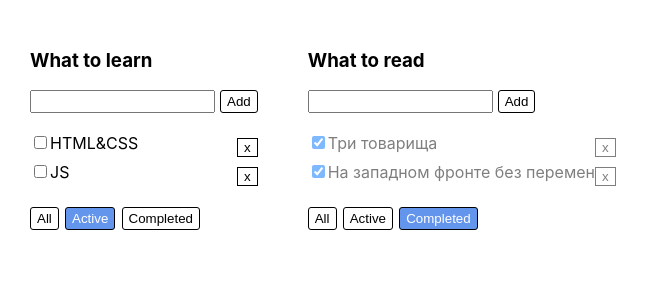
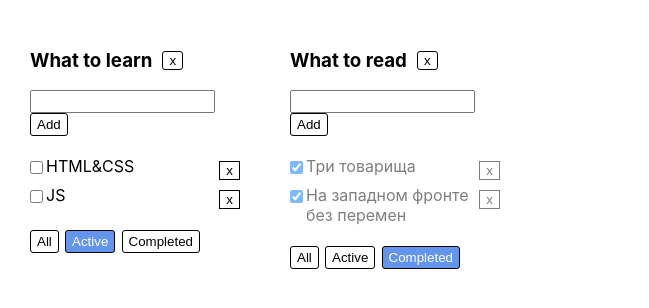
Before and after one commit to KuhniaDruggist/todo, a React (Create React App) app: page / in a window 1280 px wide. Shown: the top 308 px of the page, without its empty margins (0-649 px from the left). Built offline with nearby package versions, Linux system fonts and the light colour scheme.

Commit message:
Refactor the functions to fit the new data structure. Adds the logic of dropping out errors, adding tasks, filtering.

```diff
--- a/src/components/Todolist.tsx
+++ b/src/components/Todolist.tsx
@@ -1,7 +1,7 @@
 import React, {ChangeEvent, KeyboardEvent, useState} from 'react';
 import {FilterValuesType} from '../App';
 
-type TaskType = {
+export type TaskType = {
     id: string
     title: string
     isDone: boolean
@@ -9,11 +9,13 @@ type TaskType = {
 
 type TodolistPropsType = {
     title: string
+    todoListId: string
     tasks: TaskType[]
-    addTask: (newTitle: string) => void
-    removeTask: (taskId: string) => void
-    changeFilter: (value: FilterValuesType) => void
-    changeTaskStatus: (taskId: string, isDone: boolean) => void
+    removeTodoList: (todoListId: string) => void
+    addTask: (newTitle: string, todoListId: string) => void
+    removeTask: (taskId: string, todoListId: string) => void
+    changeFilter: (filter: FilterValuesType, todoListId: string) => void
+    changeTaskStatus: (taskId: string, isDone: boolean, todoListId: string) => void
     filter: FilterValuesType
 }
 
@@ -21,19 +23,21 @@ function Todolist(props: TodolistPropsType) {
     let [titleNewTask, setTitleNewTask] = useState<string>('');
     let [error, setError] = useState<string>('');
 
-    const addTask = ()  => {
+    const removeTodoHandler = () => {
+        props.removeTodoList(props.todoListId);
+    }
+    const addTask = () => {
         if(!titleNewTask.trim()) {
             setError('Field is required!');
             return;
         }
-        props.addTask(titleNewTask.trim());
+        props.addTask(titleNewTask.trim(), props.todoListId);
         setTitleNewTask('');
     }
 
     const onChangeHandler = (e: ChangeEvent<HTMLInputElement>) => {
         setTitleNewTask(e.currentTarget.value);
     }
-
     const onPressKeyHandler = (e: KeyboardEvent<HTMLInputElement>) => {
         if (error && e.key === ' ') {
             return;
@@ -46,9 +50,9 @@ function Todolist(props: TodolistPropsType) {
         }
     }
 
-    const onAllFilterHandler = ()  => props.changeFilter('all');
-    const onActiveFilterHandler = () => props.changeFilter('active');
-    const onCompletedFilterHandler = () => props.changeFilter('completed');
+    const onAllFilterHandler = ()  => props.changeFilter('all', props.todoListId);
+    const onActiveFilterHandler = () => props.changeFilter('active', props.todoListId);
+    const onCompletedFilterHandler = () => props.changeFilter('completed', props.todoListId);
 
     const inputTitleClass = `${'input'} ${ error ? 'error' : '' }`;
 
@@ -57,8 +61,11 @@ function Todolist(props: TodolistPropsType) {
     const buttonCompletedClass = `${'filterButton'} ${ props.filter === 'completed' ? 'activeFilterButton' : ''}`;
 
     return (
-        <div>
-            <h3>{props.title}</h3>
+        <div className={'todoList'}>
+            <div className='todoHeader'>
+                <h3>{props.title}</h3>
+                <button className='removeTodoButton' type="button" onClick={ removeTodoHandler }>x</button>
+            </div>
             <div>
                 <input value={ titleNewTask }
                        className={ inputTitleClass }
@@ -70,15 +77,15 @@ function Todolist(props: TodolistPropsType) {
             <ul className={'list'}>
                 {
                     props.tasks.map(task => {
-                        const onClickHandler = () => props.removeTask(task.id);
+                        const onClickHandler = () => props.removeTask(task.id, props.todoListId);
                         const onChangeHandler = (e: ChangeEvent<HTMLInputElement>) => {
                             let taskStatus = e.currentTarget.checked;
-                            props.changeTaskStatus(task.id, taskStatus);
+                            props.changeTaskStatus(task.id, taskStatus, props.todoListId);
                         }
 
                         return (
                             <li className={task.isDone ? 'isDone' : ''} key={task.id}>
-                                <input type="checkbox" checked={task.isDone} onChange={ onChangeHandler }/>
+                                <input className={'checkbox'} type="checkbox" checked={task.isDone} onChange={ onChangeHandler }/>
                                 <span>{task.title}</span>
                                 <button className={'removeButton'} type='button' onClick={ onClickHandler }>x</button>
                             </li>
```
